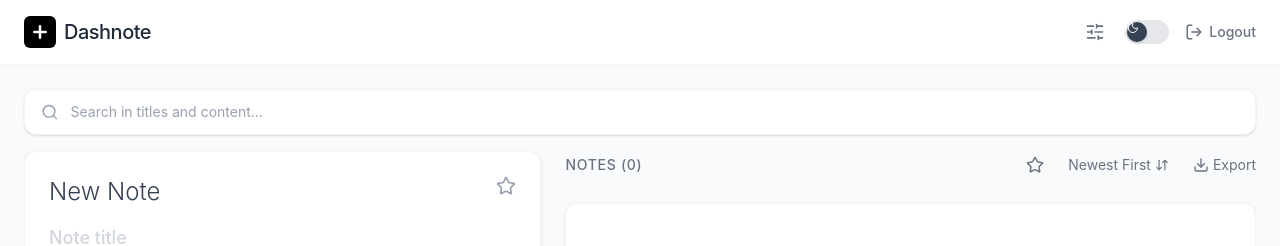
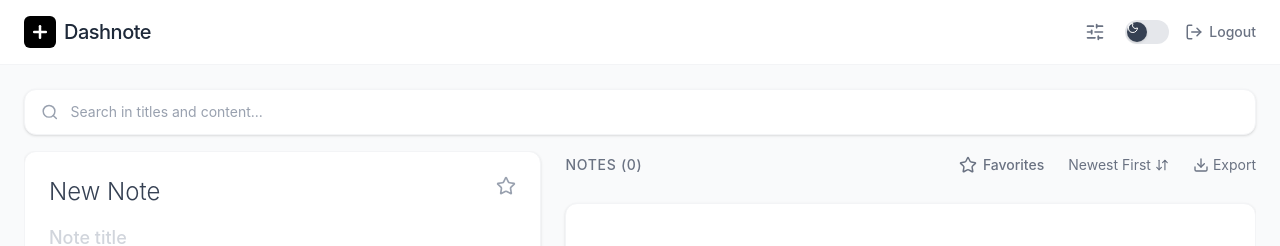
Before and after one commit to byllzz/qwicknotes, a React (Vite) app: page / in a window 1280 px wide. Shown: the top 246 px of the page. Built offline with nearby package versions, Linux system fonts and the light colour scheme.

Commit message:
git commit -m "Add full favorite logic with editor star and filter label"

```diff
--- a/src/components/features/NewNote/NoteEditor.jsx
+++ b/src/components/features/NewNote/NoteEditor.jsx
@@ -24,15 +24,15 @@
   onSave,
   isTyping,
   isEditing,
+  isFavorite, // Receive star state
+  onToggleFavorite, // Receive star toggle function
 }) => {
   return (
-    /* Add conditional border and background color for Edit Mode */
     <div
       className={`bg-white rounded-xl shadow-sm border ${isEditing ? 'border-blue-400 border-2 bg-blue-50/20' : 'border-gray-100'} p-6 h-full flex flex-col relative transition-all duration-200`}
     >
       {/* Header & Star */}
       <div className="flex justify-between items-start mb-4">
-        {/* Change text dynamically based on mode */}
         <h2
           className={`text-2xl ${isEditing ? 'text-blue-600 font-medium' : 'text-gray-700 font-light'}`}
         >
@@ -44,13 +44,18 @@
               ✏️ typing...
             </span>
           )}
-          <button className="text-gray-400 hover:text-gray-600 transition-colors">
-            <Star size={20} />
+
+          {/* Functional Star button in Editor */}
+          <button
+            onClick={onToggleFavorite}
+            className={`hover:scale-110 transition-transform ${isFavorite ? 'text-yellow-400' : 'text-gray-400 hover:text-gray-600'}`}
+          >
+            <Star size={20} fill={isFavorite ? 'currentColor' : 'none'} />
           </button>
         </div>
       </div>
 
-      {/* Title Input - Add highlight background */}
+      {/* Title Input */}
       <input
         type="text"
         value={title}
--- a/src/components/features/NotesList/NoteCard.jsx
+++ b/src/components/features/NotesList/NoteCard.jsx
@@ -13,23 +13,28 @@
   return `${month}/${day}/${year} at ${hours}:${minutes} ${ampm}`;
 };
 
-const NoteCard = ({ note, onClick, onEdit, onDelete }) => {
-  // Calculate size
+const NoteCard = ({ note, onEdit, onDelete, onToggleFavorite }) => {
   const charSize = note.content.length;
   const sizeLabel = charSize === 0 ? 'Empty' : `${charSize} chars`;
 
-  // Determine which timestamp to show
   const displayDate =
     note.updatedAt && note.updatedAt !== note.createdAt ? note.updatedAt : note.createdAt;
   const dateLabel = note.updatedAt && note.updatedAt !== note.createdAt ? 'Updated' : 'Created';
 
   return (
-    <div
-      onClick={() => onClick && onClick(note)}
-      className="group bg-white rounded-xl shadow-[0_2px_10px_-3px_rgba(0,0,0,0.05)] border border-gray-200 p-4 hover:shadow-md cursor-pointer transition-all flex flex-col justify-between gap-2"
-    >
+    <div className="group bg-white rounded-xl shadow-[0_2px_10px_-3px_rgba(0,0,0,0.05)] border border-gray-200 p-4 hover:shadow-md cursor-pointer transition-all flex flex-col justify-between gap-2">
       <div className="flex items-start gap-3">
-        <Star className="text-gray-300 mt-1 shrink-0" size={16} />
+        {/* Functional Star for NoteCard */}
+        <button
+          onClick={e => {
+            e.stopPropagation();
+            onToggleFavorite(note.id);
+          }}
+          className={`mt-1 shrink-0 hover:scale-110 transition-transform ${note.isFavorite ? 'text-yellow-400' : 'text-gray-300 hover:text-yellow-400'}`}
+        >
+          <Star size={16} fill={note.isFavorite ? 'currentColor' : 'none'} />
+        </button>
+
         <div className="flex-1 min-w-0">
           <h4 className="text-base font-medium text-gray-800 truncate">{note.title}</h4>
           <p className="text-sm text-gray-500 line-clamp-2 mt-1">{note.content}</p>
@@ -50,10 +55,7 @@
           >
             <Pencil size={11} /> Edit
           </button>
-
-          {/* NEW: Note Size Span */}
           <span className="text-gray-300 font-normal text-[10px]">{sizeLabel}</span>
-
           <button
             onClick={() => onDelete(note.id)}
             className="text-red-400 hover:text-red-600 flex items-center gap-1"
--- a/src/components/features/NotesList/NotesList.jsx
+++ b/src/components/features/NotesList/NotesList.jsx
@@ -1,4 +1,4 @@
-import React, { useState, useRef, useEffect } from 'react';
+import { useState, useRef, useEffect } from 'react';
 import { Star, ArrowDownUp, Download, FileText } from 'lucide-react';
 import NoteCard from './NoteCard';
 
@@ -18,13 +18,15 @@
   searchQuery,
   sortOption,
   setSortOption,
+  showFavoritesOnly,
+  setShowFavoritesOnly,
   onEdit,
   onDelete,
+  onToggleFavorite,
 }) => {
   const [isDropdownOpen, setIsDropdownOpen] = useState(false);
   const dropdownRef = useRef(null);
 
-  // Close dropdown if clicked outside
   useEffect(() => {
     const handleClickOutside = event => {
       if (dropdownRef.current && !dropdownRef.current.contains(event.target)) {
@@ -35,7 +37,6 @@
     return () => document.removeEventListener('mousedown', handleClickOutside);
   }, []);
 
-  // Check if it's a search with 0 results
   const isSearchingEmpty = searchQuery.trim() !== '' && notes.length === 0;
 
   return (
@@ -46,11 +47,16 @@
         </span>
 
         <div className="flex items-center gap-4 text-sm text-gray-500">
-          <button className="hover:text-gray-800">
-            <Star size={18} />
+          {/* NEW: Favorites Filter Button with Label */}
+          <button
+            onClick={() => setShowFavoritesOnly(!showFavoritesOnly)}
+            className={`flex items-center gap-1.5 hover:text-gray-800 transition-colors ${showFavoritesOnly ? 'text-yellow-500' : 'text-gray-500'}`}
+          >
+            <Star size={18} className={showFavoritesOnly ? 'fill-yellow-400' : ''} />
+            <span className="font-medium">Favorites</span>
           </button>
 
-          {/* Dropdown Trigger & Menu */}
+          {/* Sort Dropdown */}
           <div className="relative" ref={dropdownRef}>
             <button
               onClick={() => setIsDropdownOpen(!isDropdownOpen)}
@@ -91,7 +97,6 @@
               <div className="absolute top-1/2 left-1/2 -translate-x-1/2 -translate-y-1/2 w-8 h-6 border-2 border-gray-200 bg-white"></div>
             </div>
 
-            {/* Conditionally render based on search state */}
             {isSearchingEmpty ? (
               <>
                 <p className="text-gray-400 font-medium text-base">No matching notes found</p>
@@ -107,9 +112,9 @@
               <NoteCard
                 key={note.id}
                 note={note}
-                onClick={() => {}} // We don't use this here anymore, we use actions
                 onEdit={onEdit}
                 onDelete={onDelete}
+                onToggleFavorite={onToggleFavorite} // Pass favorite toggle down
               />
             ))}
           </div>
--- a/src/components/layout/Dashboard.jsx
+++ b/src/components/layout/Dashboard.jsx
@@ -1,4 +1,4 @@
-import React, { useState } from 'react';
+import { useState } from 'react';
 import { Search } from 'lucide-react';
 import NoteEditor from '../features/NewNote/NoteEditor';
 import NotesList from '../features/NotesList/NotesList';
@@ -7,14 +7,16 @@
 
 const Dashboard = () => {
   const [notes, setNotes] = useLocalStorage('qwicknotes_notes', []);
-  const [searchQuery, setSearchQuery] = useLocalStorage('qwicknotes_search', ''); // Persist Search
-  const [sortOption, setSortOption] = useLocalStorage('qwicknotes_sort', 'Newest First'); // Persist Sort
+  const [searchQuery, setSearchQuery] = useLocalStorage('qwicknotes_search', '');
+  const [sortOption, setSortOption] = useLocalStorage('qwicknotes_sort', 'Newest First');
+  const [showFavoritesOnly, setShowFavoritesOnly] = useLocalStorage('qwicknotes_show_favs', false); // Persist favorite filter
 
   const [title, setTitle] = useState('');
   const [content, setContent] = useState('');
   const [color, setColor] = useState('#000000');
   const [tags, setTags] = useState([]);
   const [editingId, setEditingId] = useState(null);
+  const [editorFavorite, setEditorFavorite] = useState(false); // State for the editor's star
 
   // Modal States
   const [isModalOpen, setIsModalOpen] = useState(false);
@@ -23,12 +25,16 @@
 
   const isTyping = title.trim() !== '' || content.trim() !== '';
 
-  // Filter Logic
-  const filteredNotes = notes.filter(
-    note =>
+  // Filter Logic: Apply Search AND Favorite Filter
+  const filteredNotes = notes.filter(note => {
+    const matchesSearch =
       note.title.toLowerCase().includes(searchQuery.toLowerCase()) ||
-      note.content.toLowerCase().includes(searchQuery.toLowerCase()),
-  );
+      note.content.toLowerCase().includes(searchQuery.toLowerCase());
+    if (showFavoritesOnly) {
+      return matchesSearch && note.isFavorite === true;
+    }
+    return matchesSearch;
+  });
 
   // Sorting Logic
   const applySort = (notesList, sortOption) => {
@@ -77,7 +83,8 @@
                 content: noteContent.trim(),
                 color,
                 tags,
-                updatedAt: new Date().toISOString(), // Update timestamp
+                isFavorite: editorFavorite, // Save the editor's star state
+                updatedAt: new Date().toISOString(),
               }
             : n,
         ),
@@ -90,15 +97,18 @@
         content: noteContent.trim(),
         color,
         tags,
+        isFavorite: editorFavorite, // Save the editor's star state
         createdAt: new Date().toISOString(),
         updatedAt: new Date().toISOString(),
       };
       setNotes([newNote, ...notes]);
     }
 
+    // Reset all fields including editor star
     setTitle('');
     setContent('');
     setTags([]);
+    setEditorFavorite(false);
   };
 
   const handleEditNote = note => {
@@ -107,6 +117,14 @@
     setColor(note.color);
     setTags(note.tags);
     setEditingId(note.id);
+    setEditorFavorite(note.isFavorite || false); // Sync the editor star with the note's favorite status
+  };
+
+  // Toggle favorite directly from the card
+  const handleToggleFavorite = id => {
+    setNotes(prevNotes =>
+      prevNotes.map(n => (n.id === id ? { ...n, isFavorite: !n.isFavorite } : n)),
+    );
   };
 
   const handleDeleteNote = id => {
@@ -122,6 +140,7 @@
     setEditingId(null);
     setTitle('');
     setContent('');
+    setEditorFavorite(false); // Reset editor star on forced deletion
     setNotes(notes.filter(note => note.id !== noteToDeleteId));
     setDeleteConflictOpen(false);
     setNoteToDeleteId(null);
@@ -169,7 +188,8 @@
             onSave={handleSaveNote}
             isTyping={isTyping}
             isEditing={!!editingId}
-            editingId={editingId}
+            isFavorite={editorFavorite} // Pass editor star state
+            onToggleFavorite={() => setEditorFavorite(!editorFavorite)} // Toggle editor star
           />
         </div>
 
@@ -177,12 +197,15 @@
         <div className="flex-1 h-full">
           <NotesList
             notes={displayNotes}
-            rawNotes={filteredNotes} // pass raw to check length for empty state
+            rawNotes={filteredNotes}
             searchQuery={searchQuery}
             sortOption={sortOption}
             setSortOption={setSortOption}
+            showFavoritesOnly={showFavoritesOnly}
+            setShowFavoritesOnly={setShowFavoritesOnly}
             onEdit={handleEditNote}
             onDelete={handleDeleteNote}
+            onToggleFavorite={handleToggleFavorite} // Pass card star toggle
           />
         </div>
       </div>
```
